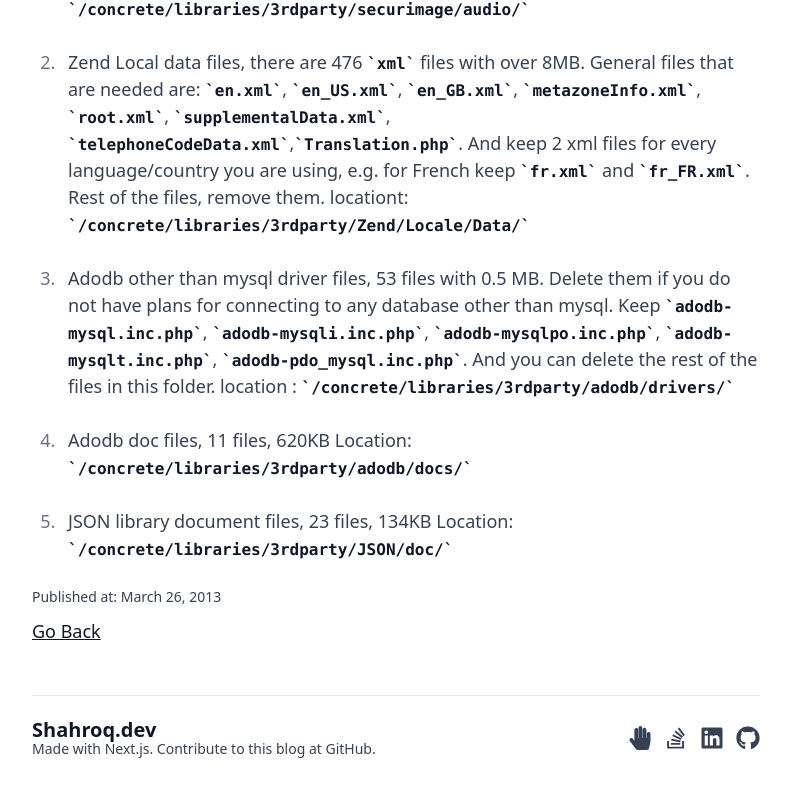
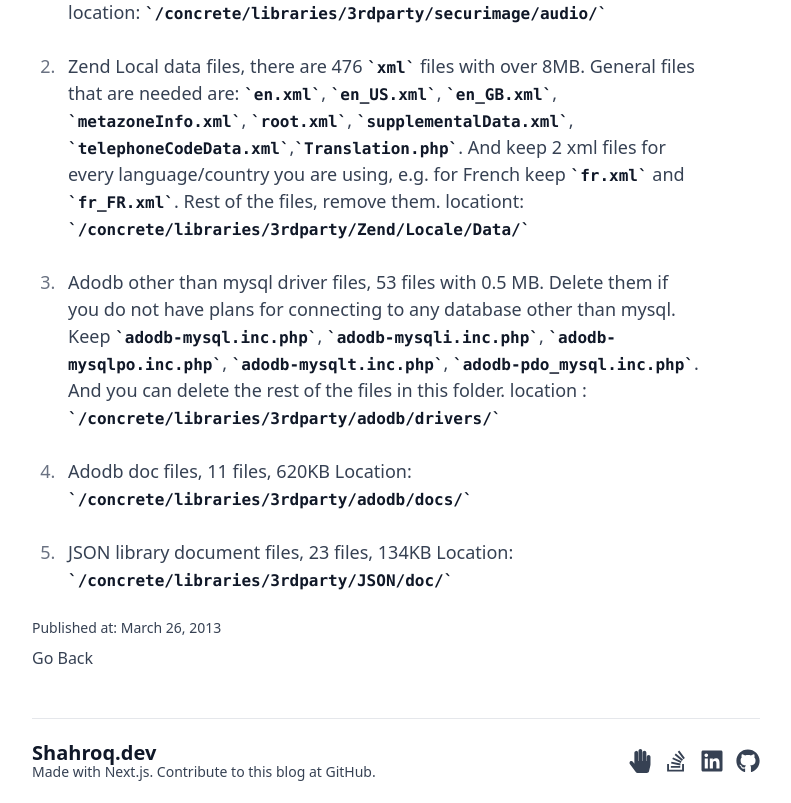
Before and after one commit to shahroq/shahroq.github.io, a Next.js app: page /blog/decrease-size-your-c5-install-removing-some-unnecessary-files in a window 1280 px wide. Shown: the part 849-1652 px from the top of the page, without its empty margins (244-1035 px from the left). Before the commit the page ends 1629 px from the top, so only its background shows below. Built offline with nearby package versions, Linux system fonts and the light colour scheme.

Commit message:
improvemnet: makes styles more consistent

```diff
--- a/app/about/page.tsx
+++ b/app/about/page.tsx
@@ -16,10 +16,10 @@ export default async function AboutPage() {
   const html = parseMdWithMarked(page.body);
 
   return (
-    <Container classNames={["my-12", "prose lg:prose-lg dark:prose-invert"]}>
+    <Container classNames={["my-12"]}>
       <h1>{page.title}</h1>
       <div
-        className="page-body"
+        className="page-body prose lg:prose-lg dark:prose-invert"
         dangerouslySetInnerHTML={{ __html: html }}
       ></div>
     </Container>
--- a/app/blog/[slug]/page.tsx
+++ b/app/blog/[slug]/page.tsx
@@ -24,36 +24,32 @@ export default async function PostPage({ params }: Props) {
 
   return (
     <>
+      {/* page title area */}
       <section className="page-title">
         <Container
           classNames={[
             "flex flex-col items-center justify-center text-center lg:px-16 py-12 lg:py-24",
           ]}
         >
-          <h1 className="mb-2">{post.title}</h1>
+          <h1>{post.title}</h1>
           <p>{post.excerpt}</p>
           <Tags tags={post.tags} />
         </Container>
       </section>
 
-      <Container
-        classNames={["my-12", "prose lg:prose-lg dark:prose-invert"]}
-        tag="article"
-      >
+      <Container classNames={["my-12"]} tag="article">
         <div
-          className="post-body"
+          className="post-body prose lg:prose-lg dark:prose-invert mb-4"
           dangerouslySetInnerHTML={{ __html: html }}
         ></div>
 
         <div className="post-footer">
           {post.published_date && (
-            <small className="block">
+            <p className="small">
               Published at: {formatDate(post.published_date)}
-            </small>
+            </p>
           )}
-          <Link href="/blog" className="">
-            Go Back
-          </Link>
+          <Link href="/blog">Go Back</Link>
         </div>
       </Container>
     </>
--- a/app/blog/page.tsx
+++ b/app/blog/page.tsx
@@ -18,8 +18,8 @@ export default async function BlogPage() {
   );
 
   return (
-    <Container classNames={["my-12", "min-h-[200px]"]}>
-      <h1 className="mb-6">Blog</h1>
+    <Container classNames={["my-12"]}>
+      <h1>Blog</h1>
       <PostList posts={collection} />
     </Container>
   );
--- a/app/projects/page.tsx
+++ b/app/projects/page.tsx
@@ -19,7 +19,7 @@ export default async function BlogPage() {
 
   return (
     <Container classNames={["my-12"]}>
-      <h1 className="mb-6">Projects</h1>
+      <h1>Projects</h1>
       <ProjectList projects={collection} />
     </Container>
   );
```
